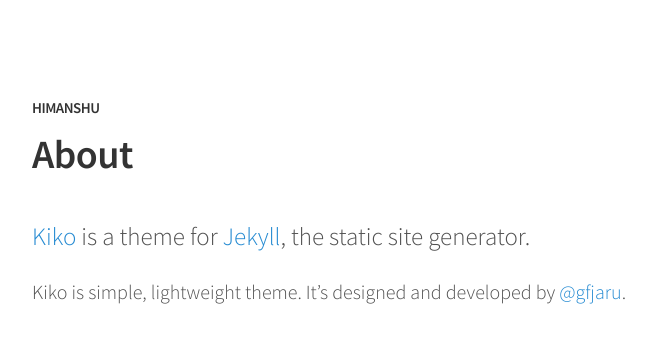
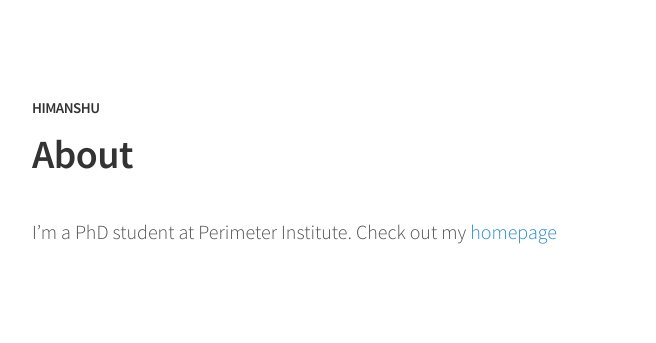
Before and after one commit to himanshu-PI/my-blog, a Jekyll site: the page built from about.md, in a window 1280 px wide. Shown: the top 343 px of the page, without its empty margins (248-904 px from the left). Built offline with Jekyll 4.4.1, drawn with Linux system fonts in a browser that asks for light colours.

Commit message:
about updated.

```diff
--- a/about.md
+++ b/about.md
@@ -3,6 +3,4 @@ title: About
 permalink: /about/
 ---
 
-<p class="lead"><a href="http://github.com/gfjaru/Kiko">Kiko</a> is a theme for <a href="http://jekyllrb.com">Jekyll</a>, the static site generator.</p>
-
-Kiko is simple, lightweight theme. It's designed and developed by [@gfjaru](https://twitter.com/gfjaru).
+I'm a PhD student at Perimeter Institute. Check out my <a href = "https://himanshu-pi.github.io/" >homepage</a>
```
